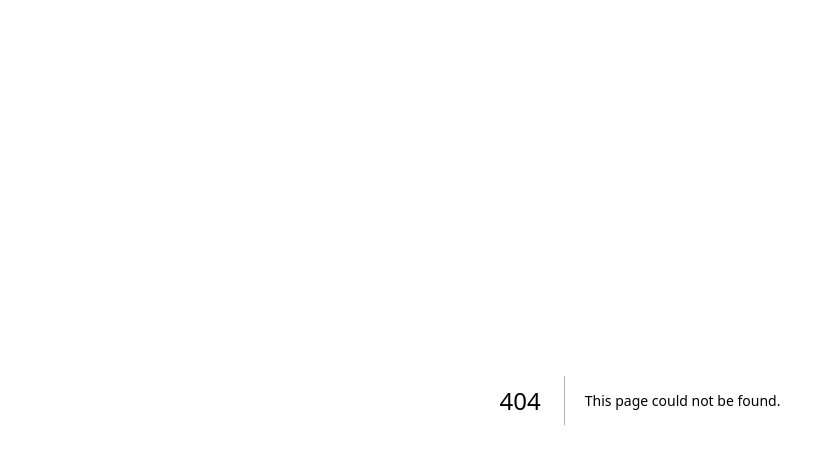
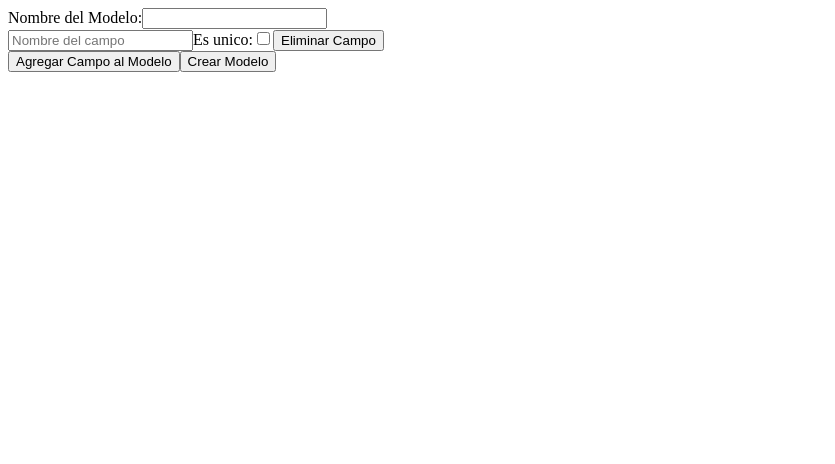
Before and after one commit to TadeoPariani/DataBaseGenerator, a Next.js app in the folder app/: page /home in a window 1280 px wide. Before the commit this address had no page. Shown: the top 464 px of the page, without its empty margins (0-835 px from the left). Built offline with nearby package versions, Linux system fonts and the light colour scheme.

Commit message:
Pagina Home, Generar/Definir Modelo

```diff
--- a/app/src/components/CrearCampo.jsx
+++ b/app/src/components/CrearCampo.jsx
@@ -3,12 +3,12 @@ import React from 'react';
 const CrearCampo = ({ nombreCampo, onNombreChange, onUnicoChange, onEliminar }) => {
   return (
     <div>
-      {/* <input
+      <input
         type="text"
-        placeholder="Nombre de la propiedad"
+        placeholder="Nombre del campo"
         value={nombreCampo}
         onChange={(e) => onNombreChange(e.target.value)}
-      /> */}
+      />
 
 
       <label>
@@ -20,7 +20,7 @@ const CrearCampo = ({ nombreCampo, onNombreChange, onUnicoChange, onEliminar })
       </label>
 
 
-      <button type="button" onClick={onEliminar}>Eliminar Propiedad</button>
+      <button type="button" onClick={onEliminar}>Eliminar Campo</button>
     </div>
   );
 };
--- a/app/src/pages/_app.js
+++ b/app/src/pages/_app.js
@@ -1,5 +1,4 @@
 // import '../styles/globals.css'
-
 function MyApp({ Component, pageProps }) {
   return <Component {...pageProps} />
 }
--- /dev/null
+++ b/app/src/pages/api/crearModelo.js
@@ -0,0 +1,18 @@
+import { Model, DataTypes } from 'sequelize';
+import Sequelize from 'sequelize'; // Asegúrate de importar tu instancia de sequelize correctamente
+import { definirModelo } from '../api/definirModelo';
+
+export default function handler(req, res) {
+    if (req.method === 'POST') {
+      const { nombre, campos } = req.body;
+      console.log(nombre, campos)
+      const Modelo = definirModelo(nombre, campos)
+
+
+
+
+      res.status(200).json({ message: 'Modelo creado exitosamente'});
+    } else {
+      res.status(405).json({ message: 'Método no permitido' });
+    }
+  }
--- /dev/null
+++ b/app/src/pages/api/definirModelo.js
@@ -0,0 +1,25 @@
+import { Sequelize, DataTypes, Model } from 'sequelize'
+
+export function definirModelo(nombre, campos) {
+
+    console.log("ESTO ES DEFINIR MODELO ", nombre, campos[2]);
+    const modelDefinition = {};
+
+    campos.forEach(campo => {
+        const { nombre: nombreCampo, esUnico } = campo;
+        // Define las propiedades específicas de cada campo
+        modelDefinition[nombreCampo] = {
+            type: DataTypes.STRING, // Puedes ajustar el tipo según lo que necesites
+            unique: esUnico,
+            allowNull: true, // Ajusta según sea necesario
+            // Otras propiedades como defaultValue, tamaño de string, etc.
+        };
+
+    });
+
+    console.log("ESTA ES LA DEFINICON DEL MODELO: ", modelDefinition)
+
+    //   const Modelo = sequelize.define(nombre, modelDefinition);
+
+    //   return Modelo;
+}
--- /dev/null
+++ b/app/src/pages/home.jsx
@@ -0,0 +1,90 @@
+import Head from 'next/head'
+// import styles from '../styles/Home.module.css'
+import { useState } from 'react';
+import CrearCampo from '../components/CrearCampo';
+
+export default function CrearModelo() {
+  const [nombre, setNombre] = useState('');
+  const [Campos, setCampos] = useState([{ nombre: ''}]);
+
+  const agregarCampo = () => {
+    setCampos([...Campos, { nombre: '', esUnico : false }]);
+  };
+
+  const eliminarPropiedad = (index) => {
+    const nuevasPropiedades = [...Campos];
+    nuevasPropiedades.splice(index, 1);
+    setCampos(nuevasPropiedades);
+  };
+
+  const handleNombreChange = (valor, index) => {
+    const nuevosCampos = [...Campos];
+    nuevosCampos[index].nombre = valor;
+    setCampos(nuevosCampos);
+  };
+
+  const handleUnicoChange = (valor, index) => {
+    const nuevosCampos = [...Campos];
+    nuevosCampos[index].esUnico = valor;
+    setCampos(nuevosCampos);
+  };
+
+  const handleSubmit = async (e) => {
+    e.preventDefault();
+    const response = await fetch('/api/crearModelo', {
+      method: 'POST',
+      headers: {
+        'Content-Type': 'application/json',
+      },
+      body: JSON.stringify({ nombre, campos: Campos }),
+    });
+
+    if (response.ok) {
+      alert("Se creo Correctamente");
+    } else {
+      alert('Error al crear el modelo');
+    }
+    // setCampos([{ nombre: '', esUnico: '' },]);
+  };
+
+  return (
+    <div>
+    <Head>
+      <title>Create Next App</title>
+      <meta name="description" content="Generated by create next app" />
+      <link rel="icon" href="/favicon.ico" />
+    </Head>
+
+    <main className>
+      <form onSubmit={handleSubmit}>
+        <div>
+          <label>
+            Nombre del Modelo:
+            <input
+              type="text"
+              value={nombre}
+              onChange={(e) => setNombre(e.target.value)}
+            />
+          </label>
+        </div>
+
+        {Campos.map((campo, index) => (
+          <CrearCampo
+            key={index}
+            nombreCampo={campo.nombre}
+            onNombreChange={(valor) => handleNombreChange(valor, index)}
+            onUnicoChange={(valor) => handleUnicoChange(valor, index)}
+            onEliminar={() => eliminarPropiedad(index)}
+          />
+        ))}
+        <button type="button" onClick={agregarCampo}>Agregar Campo al Modelo</button>
+        <button type="submit" onClick={handleSubmit}>Crear Modelo</button>
+      </form>
+    </main>
+
+    <footer>
+
+    </footer>
+  </div>
+);
+}
--- a/app/tsconfig.json
+++ b/app/tsconfig.json
@@ -22,6 +22,6 @@
       "@/*": ["./src/*"]
     }
   },
-  "include": ["next-env.d.ts", "**/*.ts", "**/*.tsx", ".next/types/**/*.ts", "pages/index.jsx", "src/page.ds"],
+  "include": ["next-env.d.ts", "**/*.ts", "**/*.tsx", ".next/types/**/*.ts", "pages/index.jsx", "src/page.ds", "src/pages/api/crearModelo.js"],
   "exclude": ["node_modules"]
 }
```
Also changed, not shown: app/src/pages/index.jsx (+3 -65 lines).
